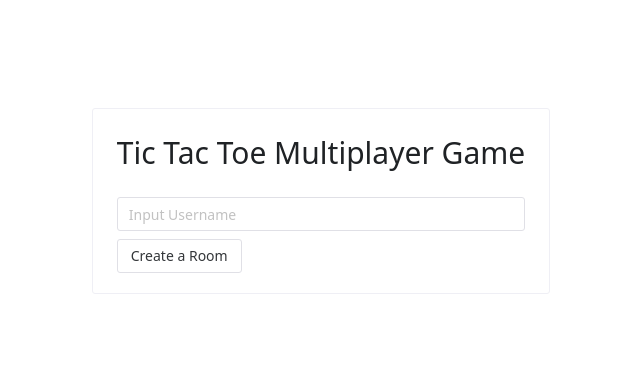
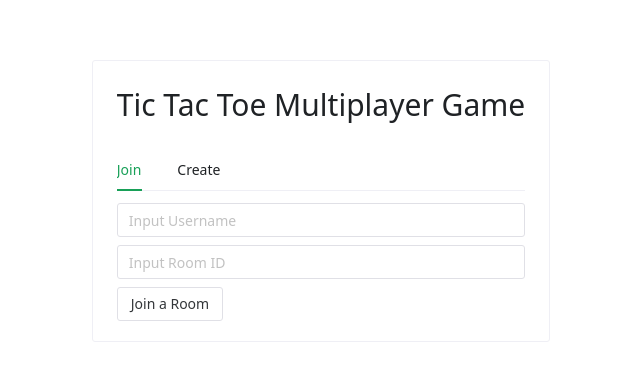
Before and after one commit to Khusyasy/ws-tictactoe, a Vue app in the folder client/: page / in a window 1280 px wide. Shown: the part 199-580 px from the top of the page, without its empty margins (319-959 px from the left). Built offline with nearby package versions, Linux system fonts and the light colour scheme; a small style sheet from the web is missing.

Commit message:
[MODIFY] add store

```diff
--- a/client/src/components/JoinGame.vue
+++ b/client/src/components/JoinGame.vue
@@ -1,10 +1,23 @@
 <template>
-  <n-space vertical>
-    <n-input v-model:value="formValue.username" placeholder="Input Username" />
-    <n-button @click.prevent="createRoom">
-      Create a Room
-    </n-button>
-  </n-space>
+  <n-tabs type="line" animated>
+    <n-tab-pane name="join" tab="Join">
+      <n-space vertical>
+        <n-input v-model:value="username" placeholder="Input Username" />
+        <n-input v-model:value="roomId" placeholder="Input Room ID" />
+        <n-button @click.prevent="joinRoom">
+          Join a Room
+        </n-button>
+      </n-space>
+    </n-tab-pane>
+    <n-tab-pane name="create" tab="Create">
+      <n-space vertical>
+        <n-input v-model:value="username" placeholder="Input Username" />
+        <n-button @click.prevent="createRoom">
+          Create a Room
+        </n-button>
+      </n-space>
+    </n-tab-pane>
+  </n-tabs>
 </template>
 
 <script lang="ts">
@@ -13,7 +26,11 @@ import {
   NSpace,
   NInput,
   NButton,
+  NTabs,
+  NTabPane,
 } from 'naive-ui'
+
+import store from '../store'
 
 export default defineComponent({
   name: 'NewGame',
@@ -21,16 +38,29 @@ export default defineComponent({
     NSpace,
     NInput,
     NButton,
+    NTabs,
+    NTabPane,
   },
   setup() {
-    const formValue = ref({
-      username: '',
-    })
+    const username = ref('')
+    const roomId = ref('')
     return {
-      formValue,
+      store,
+      username,
+      roomId,
       createRoom () {
-        if (formValue.value && formValue.value.username) {
-          console.log(formValue.value.username)
+        if (username.value) {
+          console.log(username.value)
+          store.value = {
+            user: {
+              username: username.value,
+            },
+          }
+        }
+      },
+      joinRoom () {
+        if (username.value && roomId.value) {
+          console.log(username.value, roomId.value)
         }
       },
     }
--- /dev/null
+++ b/client/src/store/index.ts
@@ -0,0 +1,11 @@
+import { ref } from 'vue'
+
+type Store = {
+  user: Record<string, unknown> | null
+}
+
+const store = ref<Store>({
+  user: null,
+})
+
+export default store
```
